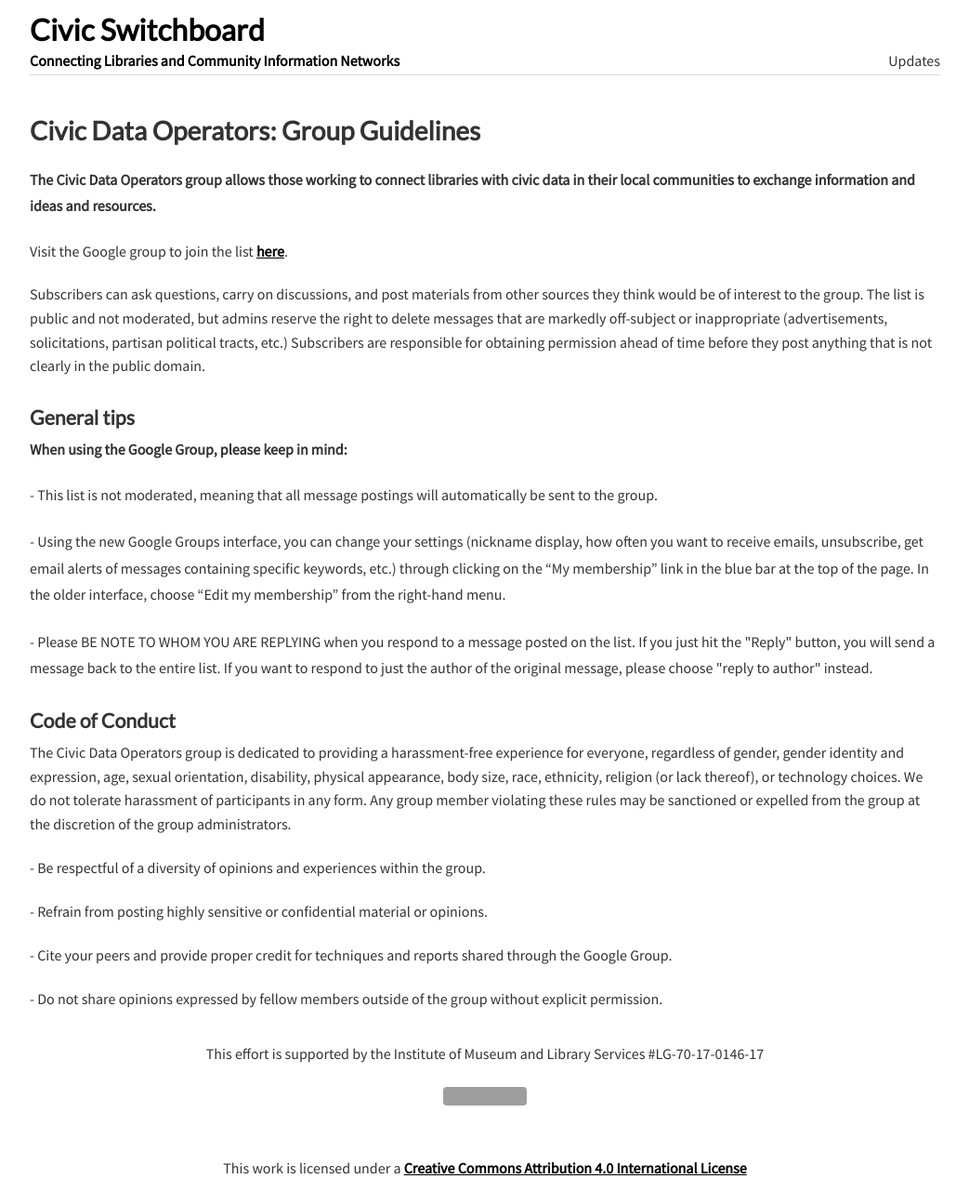
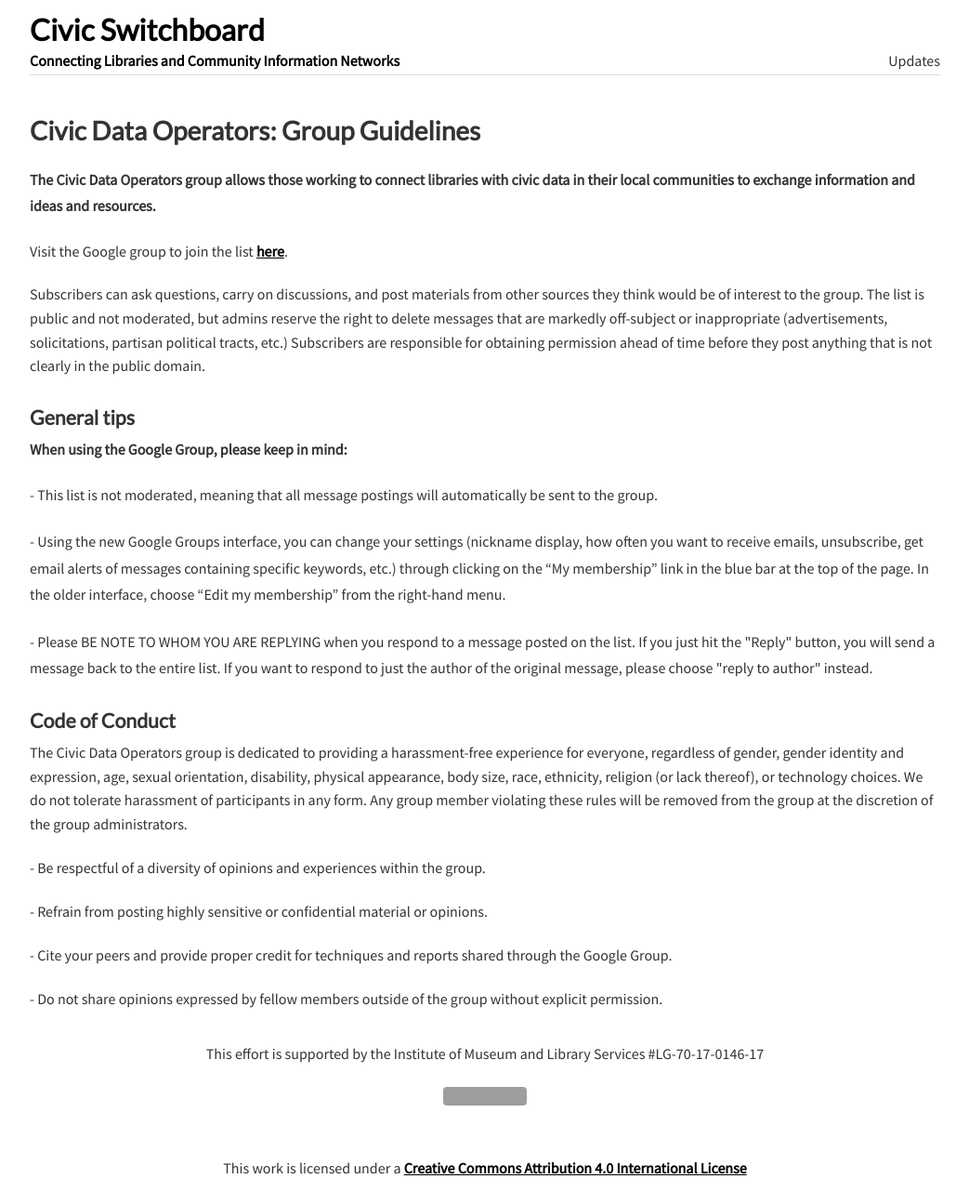
Before and after one commit to civic-switchboard/civic-switchboard.github.io.first, a Jekyll site: the page built from group.html, in a window 1280 px wide. Shown: the whole page at 93% size, without its empty margins (118-1161 px from the left). Built offline with Jekyll 4.4.1, drawn with Linux system fonts in a browser that asks for light colours; nearby versions of some CDN libraries; grey boxes are pictures that could not be loaded.

Commit message:
update code of conduct

```diff
--- a/group.html
+++ b/group.html
@@ -40,7 +40,7 @@ layout: static
             The Civic Data Operators group is dedicated to providing a harassment-free experience for everyone, regardless of gender,
             gender identity and expression, age, sexual orientation, disability, physical appearance, body size, race, ethnicity,
             religion (or lack thereof), or technology choices. We do not tolerate harassment of participants in any form.
-            Any group member violating these rules may be sanctioned or expelled from the group at the discretion of the group administrators.
+            Any group member violating these rules will be removed from the group at the discretion of the group administrators.
         </p>
         <p>
         - Be respectful of a diversity of opinions and experiences within the group.
```
